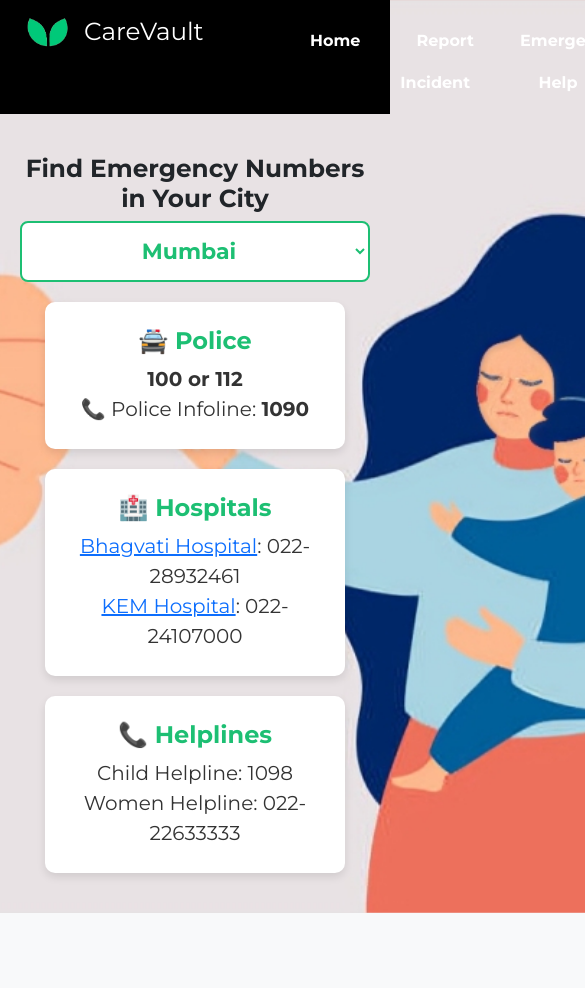
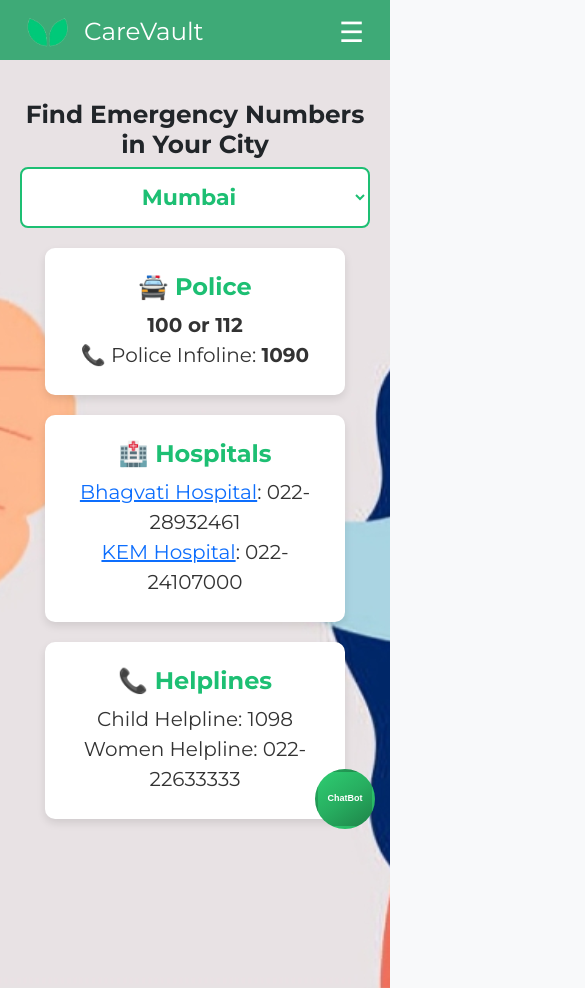
Before and after one commit to codebyte156/pict-techfiesta2025, a plain HTML site: page emergency.html in a window 390 px wide. Shown: the top 988 px of the page, 585 px wide, since content can reach past the window. Before the commit the page ends 913 px from the top, so only its background shows below. Drawn offline with nearby package versions, Linux system fonts and the light colour scheme.

Commit message:
Maitreyee

```diff
--- a/emergency.html
+++ b/emergency.html
@@ -150,7 +150,139 @@
                 background-color:  #d91d2a;
             }
             /*Chat bot Circular Button*/
+            .circle-button {
+                position: fixed;
+                bottom: 50px;
+                right: 50px;
+                z-index: 10;
+                width: 100px;
+                height: 100px;
+                border-radius: 50%;
+                border: 3px solid transparent;
+                background: linear-gradient(144deg, #2ECC71, #27AE60 50%, #1E8449);
+                display: flex;
+                align-items: center;
+                justify-content: center;
+                font-size: 18px;
+                font-family: sans-serif;
+                color: white;
+                cursor: pointer;
+                font-weight: bold;
+                transition: 300ms;
+                text-decoration: none;
+            }
 
+            .circle-button:hover {
+                background: linear-gradient(144deg, #1E8449, #166534 50%, #0B3D20);
+                border-color: #27AE60;
+                box-shadow: 0 6px 12px rgba(0, 0, 0, 0.2);
+            }
+
+
+            .circle-button::after {
+                content: "ChatBot";
+                font-size: 20px;
+                color: white;
+            }
+
+
+            /* .container-fluid { */
+                /* display: none; */
+            /* } */
+
+            .hamburger {
+                display: none;
+                font-size: 28px;
+                background: none;
+                border: none;
+                color: white;
+                cursor: pointer;
+                margin-top: -5px;
+            }
+
+            /*Responsive Design*/
+            @media (max-width: 768px) {
+                .hamburger {
+                display: block;
+                position: absolute;
+                right: 20px;
+                top: 15px;
+                z-index: 1001; /* Ensure it's always on top */
+                }
+
+                .container-fluid {
+                    display: flex;
+                }
+
+                .sub-header {
+                    background: #3eaa77;
+                    padding: 30px;
+                    text-align: center;
+                    color: white;
+                    font-size: 28px;
+                    font-weight: 700;
+                }
+
+                .container {
+                    width: 100%;
+                    height: 110vh;
+                    object-fit: cover;
+
+                }
+
+                nav {
+                    display: none;
+                    flex-direction: column;
+                    background: rgba(140, 127, 127, 0.6);
+                    backdrop-filter: blur(10px);
+                    box-shadow: 0px 4px 10px rgba(0, 0, 0, 0.2);
+                    position: fixed;
+                    width: 100vw;
+                    height: 100vh;
+                    top: 0;
+                    left: 0;
+                    align-items: center;
+                    justify-content: center;
+                    z-index: 1000;
+                    margin-top: -100px;
+                }
+
+
+                nav ul {
+                    flex-direction: column;
+                    text-align: center;
+                    padding: 0;
+                }
+
+                nav ul li {
+                    padding: 20px 0;
+                    list-style: none;
+                }
+
+                nav.show {
+                    display: flex;
+                }
+                .circle-button {
+                    margin-left: 25px;
+                    width: 60px;
+                    height: 60px;
+                    font-size: 9px;
+                    bottom: 15px;
+                    right: 15px;
+                }
+                .circle-button:hover {
+                    margin-left: 25px;
+                    width: 50px;
+                    height: 50px;
+                    font-size: 9px;
+                    bottom: 15px;
+                    right: 15px;
+                }
+
+                .circle-button::after {
+                    font-size: 9px;
+                }
+            }
             /*Logo Styling*/
             .logo {
                     position: absolute;
@@ -170,7 +302,7 @@
                         <h2 style="margin: 0;"><a href="index.html" style="text-decoration: none; color: #ffffff;">CareVault</a></h2>
                     </div>
                 </div>
-                <!--<button class="hamburger" onclick="toggleMenu()">&#9776;</button>-->
+                <button class="hamburger" onclick="toggleMenu()">&#9776;</button>
                 <nav id="navbar">
                     <ul>
                         <li></li><li></li><li></li><li></li><li></li><li></li><li></li><li></li><li></li>
```
